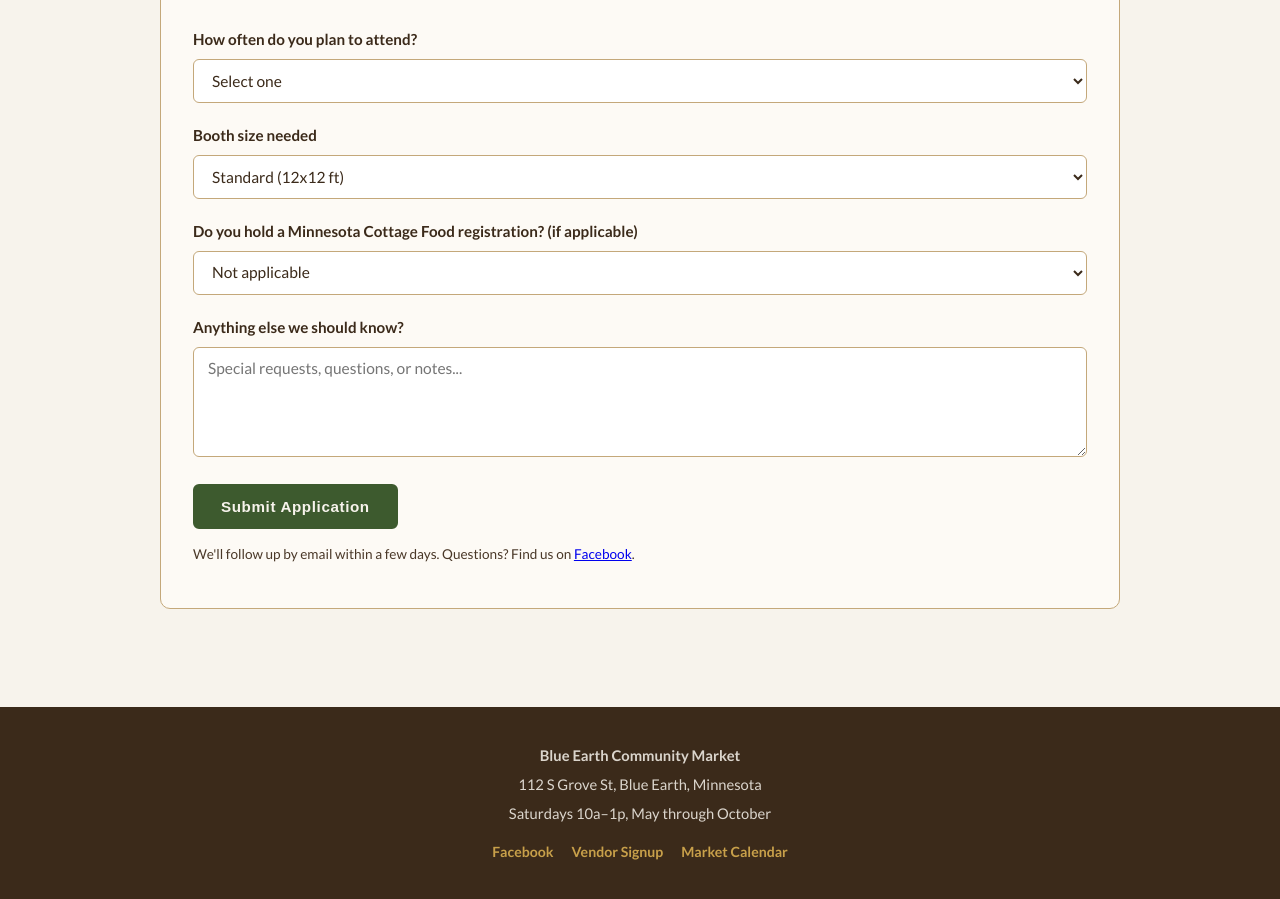
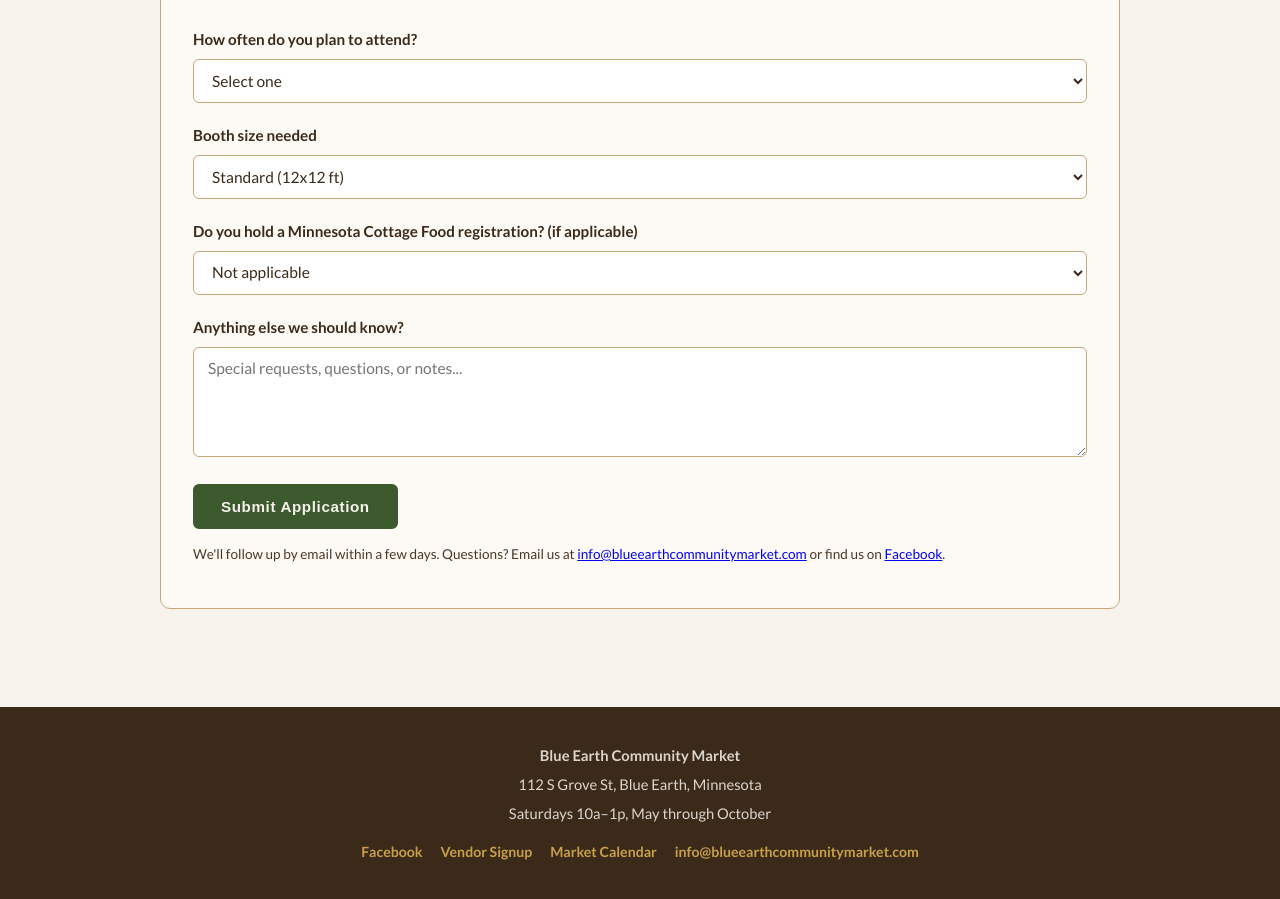
Before and after one commit to blueearthcommunitymarket/blueearthcommunitymarket.github.io, a Jekyll site: the page built from vendors/index.html, in a window 1280 px wide and 900 px high, scrolled down 2135 px. Built offline with Jekyll 4.4.1, drawn with Linux system fonts in a browser that asks for light colours; some web fonts are replaced.

Commit message:
Add info@blueearthcommunitymarket.com to footer and vendor form

```diff
--- a/_layouts/default.html
+++ b/_layouts/default.html
@@ -572,6 +572,7 @@
             <a href="https://www.facebook.com/share/1BiTzAtMjP/?mibextid=wwXIfr" target="_blank" rel="noopener">Facebook</a>
             <a href="/vendors/">Vendor Signup</a>
             <a href="/calendar/">Market Calendar</a>
+            <a href="mailto:info@blueearthcommunitymarket.com">info@blueearthcommunitymarket.com</a>
         </div>
     </footer>
 </body>
--- a/vendors/index.html
+++ b/vendors/index.html
@@ -70,6 +70,7 @@
         <p>Fill out the form below and we'll be in touch. We limit duplicate vendor types to two per market day to keep things varied for shoppers.</p>
         <hr class="divider">
         <form action="https://formspree.io/f/REPLACE_WITH_FORM_ID" method="POST">
+
             <div class="form-field">
                 <label for="vendor_name">Business / Vendor Name *</label>
                 <input type="text" id="vendor_name" name="vendor_name" required>
@@ -126,7 +127,7 @@
             <div class="form-submit">
                 <button type="submit" class="btn btn-primary">Submit Application</button>
             </div>
-            <p class="form-note" style="margin-top: 14px;">We'll follow up by email within a few days. Questions? Find us on <a href="https://www.facebook.com/share/1BiTzAtMjP/?mibextid=wwXIfr" target="_blank" rel="noopener">Facebook</a>.</p>
+            <p class="form-note" style="margin-top: 14px;">We'll follow up by email within a few days. Questions? Email us at <a href="mailto:info@blueearthcommunitymarket.com">info@blueearthcommunitymarket.com</a> or find us on <a href="https://www.facebook.com/share/1BiTzAtMjP/?mibextid=wwXIfr" target="_blank" rel="noopener">Facebook</a>.</p>
         </form>
     </div>
 
```
